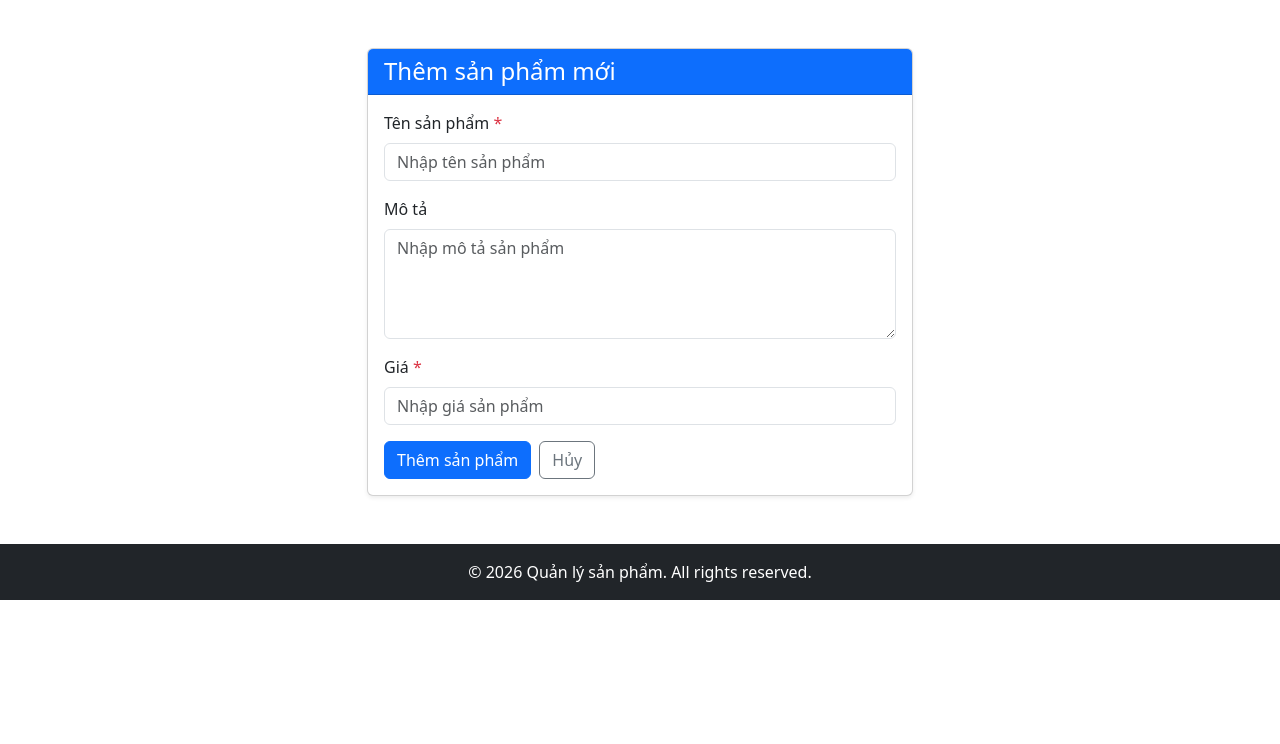
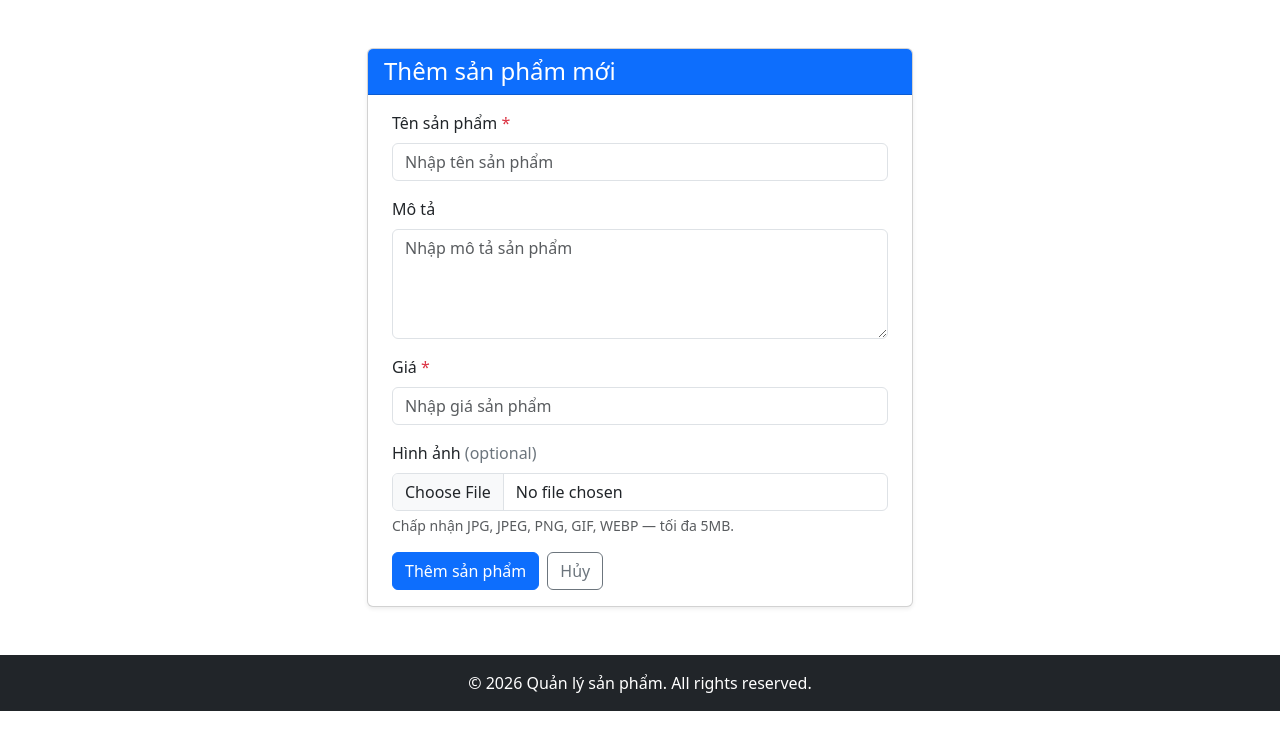
Before and after one commit to Galaxy-VN/COS340, a PHP site: page /product/add in a window 1280 px wide. Shown: the part 56-800 px from the top of the page. Run offline with PHP 8.4, Linux system fonts and the light colour scheme; some libraries are stand-ins or nearby versions.

Commit message:
add image support

```diff
--- a/app/controllers/ProductController.php
+++ b/app/controllers/ProductController.php
@@ -5,12 +5,16 @@ require_once 'app/models/ProductModel.php';
 class ProductController
 {
     private $products = [];
+    private $uploadDir = 'public/images/';
 
     public function __construct()
     {
         session_start();
         if (isset($_SESSION['products'])) {
             $this->products = $_SESSION['products'];
+        }
+        if (!is_dir($this->uploadDir)) {
+            mkdir($this->uploadDir, 0755, true);
         }
     }
 
@@ -33,6 +37,7 @@ class ProductController
             $name = $_POST['name'];
             $description = $_POST['description'];
             $price = $_POST['price'];
+            $image = '';
 
             if (empty($name)) {
                 $errors[] = 'Tên sản phẩm là bắt buộc.';
@@ -44,10 +49,28 @@ class ProductController
                 $errors[] = 'Giá phải là một số dương lớn hơn 0.';
             }
 
+            if (isset($_FILES['image']) && $_FILES['image']['error'] === UPLOAD_ERR_OK) {
+                $allowed = ['jpg', 'jpeg', 'png', 'gif', 'webp'];
+                $ext = strtolower(pathinfo($_FILES['image']['name'], PATHINFO_EXTENSION));
+                $maxSize = 5 * 1024 * 1024; // 5MB
+
+                if (!in_array($ext, $allowed)) {
+                    $errors[] = 'Chỉ chấp nhận file ảnh: JPG, JPEG, PNG, GIF, WEBP.';
+                } elseif ($_FILES['image']['size'] > $maxSize) {
+                    $errors[] = 'Kích thước ảnh không được vượt quá 5MB.';
+                } else {
+                    $filename = uniqid('product_', true) . '.' . $ext;
+                    if (move_uploaded_file($_FILES['image']['tmp_name'], $this->uploadDir . $filename)) {
+                        $image = $filename;
+                    } else {
+                        $errors[] = 'Không thể upload ảnh, vui lòng thử lại.';
+                    }
+                }
+            }
+
             if (empty($errors)) {
                 $id = count($this->products) + 1;
-
-                $product = new ProductModel($id, $name, $description, $price);
+                $product = new ProductModel($id, $name, $description, $price, $image);
                 $this->products[] = $product;
 
                 $_SESSION['products'] = $this->products;
@@ -68,6 +91,30 @@ class ProductController
                     $this->products[$key]->setName($_POST['name']);
                     $this->products[$key]->setDescription($_POST['description']);
                     $this->products[$key]->setPrice($_POST['price']);
+
+                    if (isset($_FILES['image']) && $_FILES['image']['error'] === UPLOAD_ERR_OK) {
+                        $allowed = ['jpg', 'jpeg', 'png', 'gif', 'webp'];
+                        $ext = strtolower(pathinfo($_FILES['image']['name'], PATHINFO_EXTENSION));
+                        $maxSize = 5 * 1024 * 1024;
+
+                        if (!in_array($ext, $allowed)) {
+                            $errors[] = 'Chỉ chấp nhận file ảnh: JPG, JPEG, PNG, GIF, WEBP.';
+                        } elseif ($_FILES['image']['size'] > $maxSize) {
+                            $errors[] = 'Kích thước ảnh không được vượt quá 5MB.';
+                        } else {
+                            // Xóa ảnh cũ nếu có
+                            $oldImage = $product->getImage();
+                            if ($oldImage && file_exists($this->uploadDir . $oldImage)) {
+                                unlink($this->uploadDir . $oldImage);
+                            }
+
+                            $filename = uniqid('product_', true) . '.' . $ext;
+                            if (move_uploaded_file($_FILES['image']['tmp_name'], $this->uploadDir . $filename)) {
+                                $this->products[$key]->setImage($filename);
+                            }
+                        }
+                    }
+
                     break;
                 }
             }
@@ -92,6 +139,10 @@ class ProductController
     {
         foreach ($this->products as $key => $product) {
             if ($product->getID() == $id) {
+                $image = $product->getImage();
+                if ($image && file_exists($this->uploadDir . $image)) {
+                    unlink($this->uploadDir . $image);
+                }
                 unset($this->products[$key]);
                 break;
             }
--- a/app/models/ProductModel.php
+++ b/app/models/ProductModel.php
@@ -6,13 +6,15 @@ class ProductModel
     private $Name;
     private $Description;
     private $Price;
+    private $Image;
 
-    public function __construct($ID, $Name, $Description, $Price)
+    public function __construct($ID, $Name, $Description, $Price, $Image = '')
     {
         $this->ID = $ID;
         $this->Name = $Name;
         $this->Description = $Description;
         $this->Price = $Price;
+        $this->Image = $Image;
     }
 
     public function getID()
@@ -24,7 +26,6 @@ class ProductModel
     {
         $this->ID = $ID;
     }
-
 
     public function getName()
     {
@@ -55,4 +56,14 @@ class ProductModel
     {
         $this->Price = $Price;
     }
+
+    public function getImage()
+    {
+        return $this->Image;
+    }
+
+    public function setImage($Image)
+    {
+        $this->Image = $Image;
+    }
 }
--- a/app/views/product/add.php
+++ b/app/views/product/add.php
@@ -8,7 +8,7 @@
                 <div class="card-header bg-primary text-white">
                     <h4 class="mb-0">Thêm sản phẩm mới</h4>
                 </div>
-                <div class="card-body">
+                <div class="card-body px-4">
                     <?php if (!empty($errors)): ?>
                         <div class="alert alert-danger">
                             <ul class="mb-0">
@@ -19,7 +19,7 @@
                         </div>
                     <?php endif; ?>
 
-                    <form action="/phamgiahuy/Product/add" method="POST">
+                    <form action="/phamgiahuy/Product/add" method="POST" enctype="multipart/form-data">
                         <div class="mb-3">
                             <label for="name" class="form-label">Tên sản phẩm <span class="text-danger">*</span></label>
                             <input type="text" class="form-control" id="name" name="name" value="<?php echo htmlspecialchars($_POST['name'] ?? ''); ?>" placeholder="Nhập tên sản phẩm" required>
@@ -35,6 +35,12 @@
                             <input type="number" class="form-control" id="price" name="price" value="<?php echo htmlspecialchars($_POST['price'] ?? ''); ?>" placeholder="Nhập giá sản phẩm" step="0.01" min="0.01" required>
                         </div>
 
+                        <div class="mb-3">
+                            <label for="image" class="form-label">Hình ảnh <span class="text-secondary">(optional)</span></label>
+                            <input type="file" class="form-control" id="image" name="image" accept="image/*">
+                            <div class="form-text">Chấp nhận JPG, JPEG, PNG, GIF, WEBP — tối đa 5MB.</div>
+                        </div>
+
                         <div class="d-flex gap-2">
                             <button type="submit" class="btn btn-primary">Thêm sản phẩm</button>
                             <a href="/phamgiahuy/Product/list" class="btn btn-outline-secondary">Hủy</a>
```
Also changed, not shown: app/views/product/edit.php (+17 -2 lines), app/views/product/list.php (+9 -1 lines).
